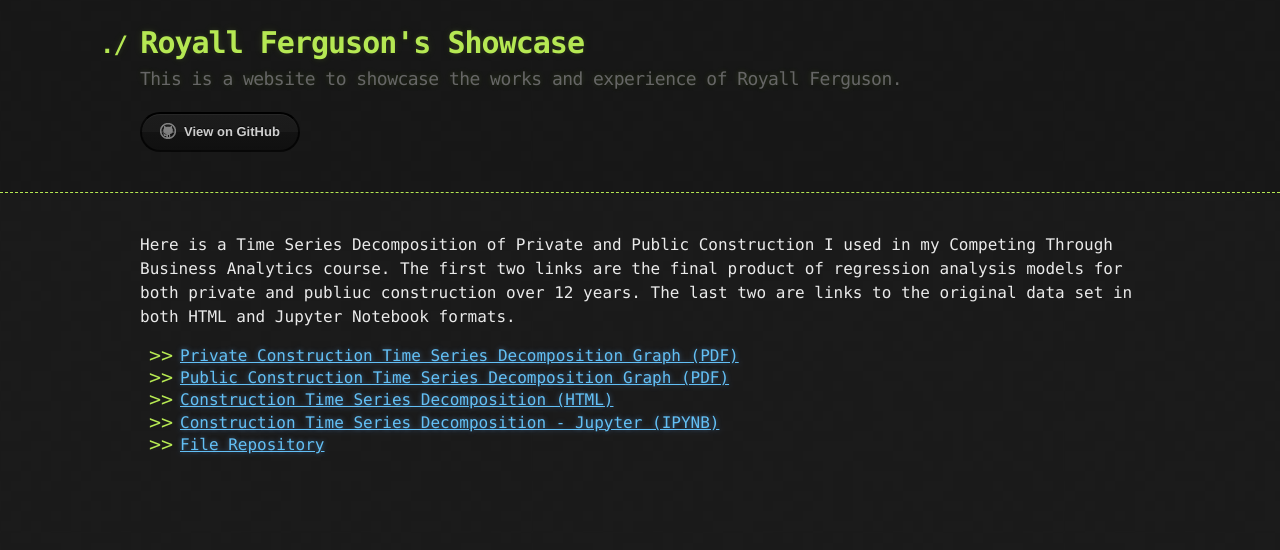
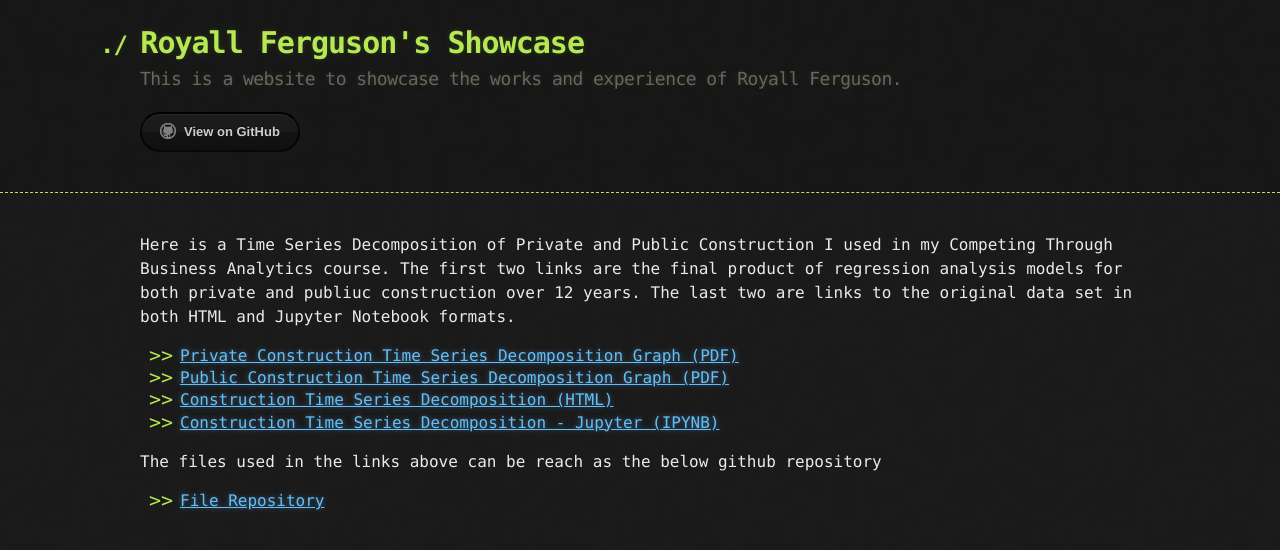
Before and after one commit to rferg012/rferg012.gethub.io, a Jekyll site: the page built from timeseries/index.md, in a window 1280 px wide. Shown: the top 550 px of the page. Built offline with Jekyll 4.4.1, drawn with Linux system fonts in a browser that asks for light colours; our own code applies the rules of GitHub Pages for plain Markdown files.

Commit message:
Update index.md

```diff
--- a/timeseries/index.md
+++ b/timeseries/index.md
@@ -11,4 +11,7 @@ The last two are links to the original data set in both HTML and Jupyter Noteboo
 - [Public Construction Time Series Decomposition Graph (PDF)](public_timeseries.pdf)
 - [Construction Time Series Decomposition (HTML)](ConstructionTimeSeries.html)
 - [Construction Time Series Decomposition - Jupyter (IPYNB)](ConstructionTimeSeries.ipynb)
+
+The files used in the links above can be reach as the below github repository
+
 - [File Repository](https://github.com/rferg012/Time-Series-Analysis)
```
